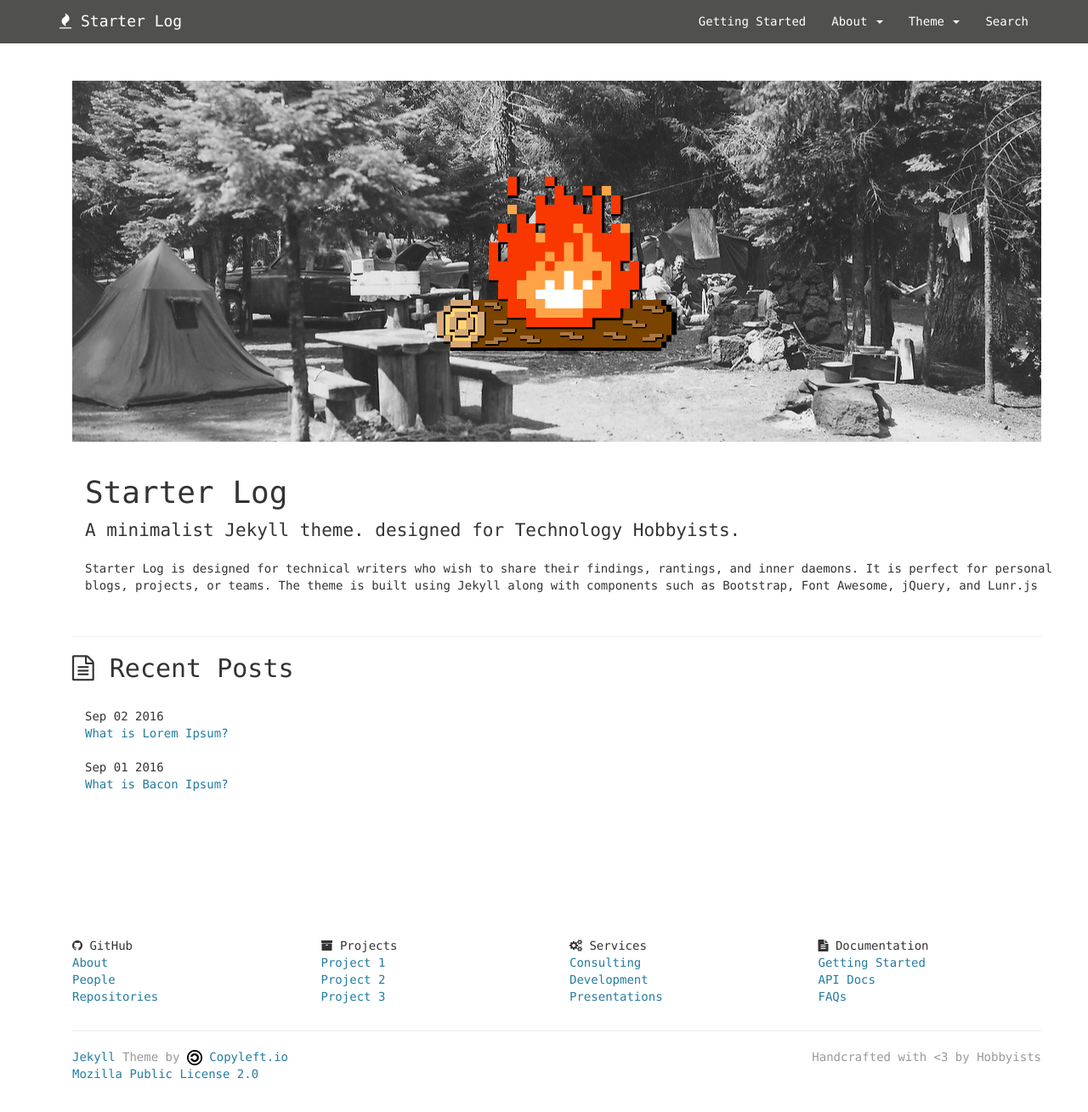
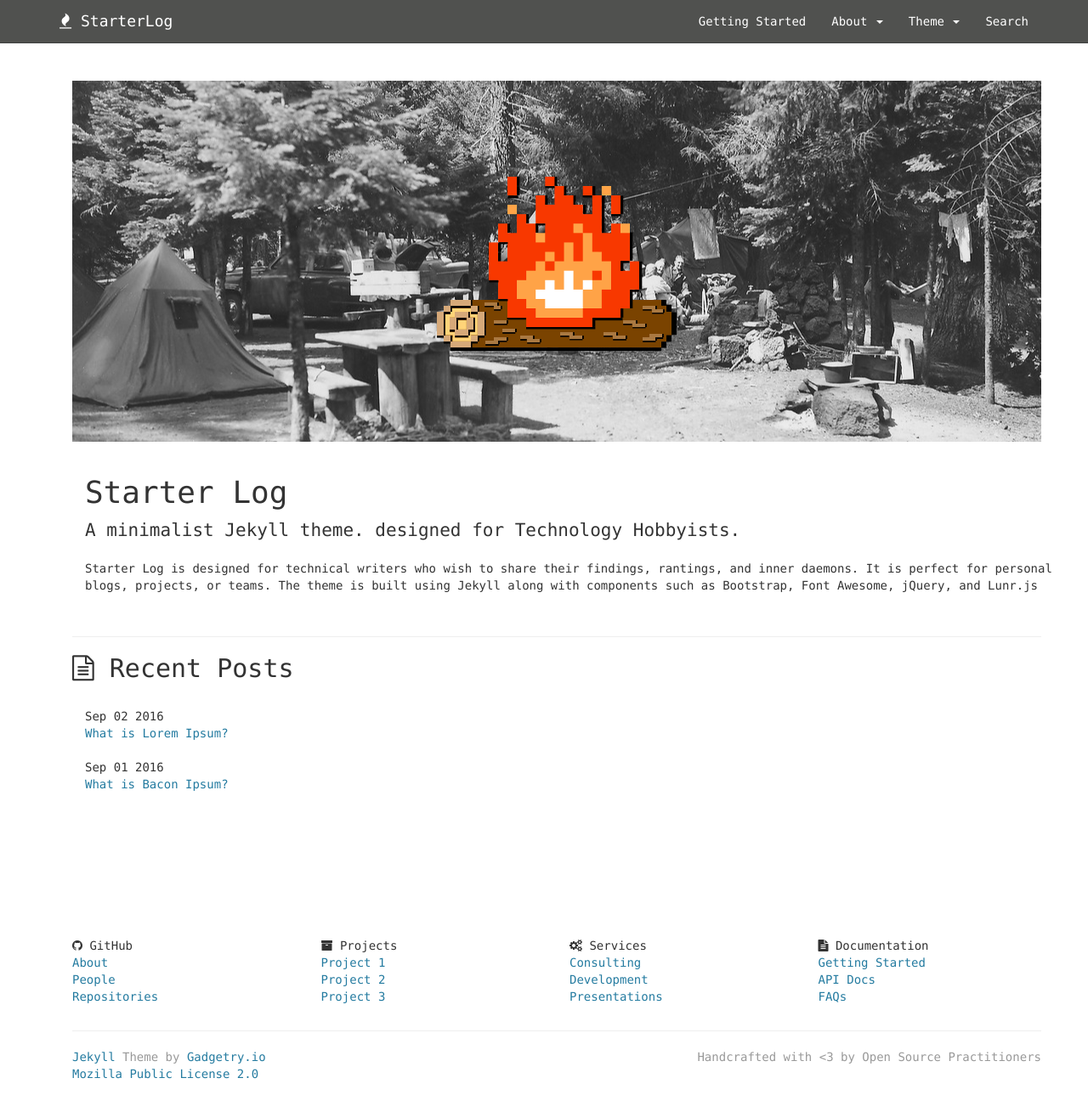
Before and after one commit to gadgetry-io/theme, a Jekyll site: the page built from index.html, in a window 1280 px wide and 1384 px high. Shown: the top 1309 px of the window at 85% size. Built offline with Jekyll 4.4.1, drawn with Linux system fonts in a browser that asks for light colours.

Commit message:
Updated Artifacts for Gadgetry.io

```diff
--- a/_config.yml
+++ b/_config.yml
@@ -1,13 +1,13 @@
 # SEO settings
-title: "Starter Log"
-description: "A minimalist Jekyll theme for Hobbyists and Technical Writers."
-keywords: "Jekyll, theme, open source, download, SEO, web, minimalist, hobbyist, copyleft.io, starterlog, starterlog.io"
-url: https://github.com/Copyleft-io/starterlog-theme #site url
+title: "StarterLog"
+description: "A minimalist Jekyll theme for Technical Writers."
+keywords: "Jekyll, theme, open source, download, SEO, web, minimalist, hobbyist, gadgetry-io, starterlog, starterlog.io"
+url: https://github.com/gadgetry-io/theme #site url
 baseurl: "" # apply repo name if use it under gh-pages branch
 # baseurl: null # apply null if repo name is something like username.github.io
 
 #google_analytics: UA-XXXXX-XX
-repo: https://github.com/Copyleft-io/starterlog-theme
+repo: https://github.com/gadgetry-io/theme
 #disqus_shortname: "FellowHobbyist"
 #twitter_username: "FelloWHobbyist"
 #comments: true
@@ -34,8 +34,8 @@ include: ['_pages']
 # Author settings
 author:
   name     : "Brian Hooper"
-  job      : "Hobbyist and Technology Professional"
-  bio      : "An open source workafrolic who enjoys service the communities where we live, learn, work, and play."
+  job      : "Open Source Practitioner and Technology Professional"
+  bio      : "Skilled Practitioner focused on advanced business capabilities delivered through Open Source Technology and Cloud Based Services"
   thumb    : /images/author.jpg
   email    : afellowhobbyist@gmail.com
   url      : http://fellowhobbyist.github.io
--- a/_includes/footer.html
+++ b/_includes/footer.html
@@ -38,12 +38,12 @@
     <hr>
     <div class="row">
         <div class="col-xs-7">
-          <p class="text-muted pull-left"><a href="https://jekyllrb.com/" target="_blank">Jekyll</a> Theme by <a href="http://copyleft.io" target="_blank"><img class="copyleft" src="{{"/assets/images/copyleft.png" | prepend: site.baseurl }}"> Copyleft.io</a>
+          <p class="text-muted pull-left"><a href="https://jekyllrb.com/" target="_blank">Jekyll</a> Theme by <a href="http://gadgetry.io" target="_blank">Gadgetry.io</a>
             <br><a href="https://opensource.org/licenses/MPL-2.0" target="_blank">Mozilla Public License 2.0</a>
           </p>
         </div>
         <div class="col-xs-5">
-            <p class="text-muted pull-right"> Handcrafted with &lt;3 by Hobbyists</p>
+            <p class="text-muted pull-right"> Handcrafted with &lt;3 by Open Source Practitioners</p>
         </div>
     </div>
     <!-- /.row -->
--- a/_pages/about/index.html
+++ b/_pages/about/index.html
@@ -17,15 +17,15 @@ permalink: /about/
     <div class="col-sm-4">
         <h2>Contact Us</h2>
         <address>
-            <strong>Copyleft.io</strong>
-            <!--<br>3481 Melrose Place-->
+            <strong>Gadgetry.io</strong>
+            <br>123 Broadway
             <br>Nashville, Tennessee
             <br>
         </address>
         <address>
             <abbr title="Phone">P:</abbr>(123) 456-7890
             <br>
-            <abbr title="Email">E:</abbr> <a href="mailto:#">hello@copyleft.io</a>
+            <abbr title="Email">E:</abbr> <a href="mailto:#">hello@example.com</a>
         </address>
     </div>
 </div>
--- a/assets/styles/custom.css
+++ b/assets/styles/custom.css
@@ -1,12 +1,6 @@
 body {
   /* Margin bottom by footer height */
   margin-bottom: 100px;
-}
-
-.copyleft {
-  display: inline-block;
-  height: 18px;
-  width: 18px;
 }
 
 .wrapper {
```
Also changed, not shown: _pages/start/index.html (+1 -7 lines), LICENSE.txt, README.md, assets/images/copyleft.png (deleted), starterlog-theme.gemspec, 1 other file.
